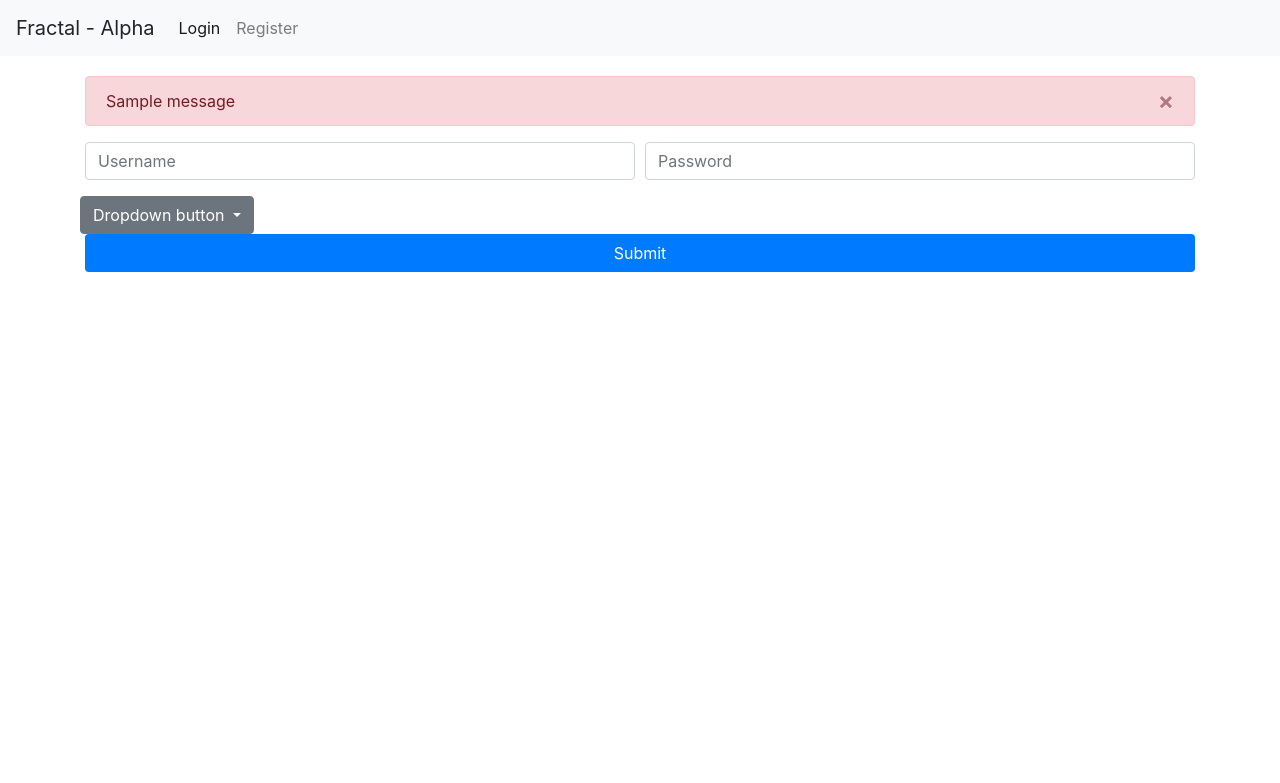
After one commit to doge/ICS3U-Culminating-2019, a Flask app: template templates/submit.html in a window 1280 px wide. The commit adds this page. Shown: the top 783 px of the page. Run offline with Flask 2, Linux system fonts and the light colour scheme; the template is opened without the code that fills it, so the values that code supplies are empty; one stand-in notice (Sample message) is shown; some libraries are stand-ins or nearby versions.

Commit message:
added different 'roles'

```diff
--- a/app.py
+++ b/app.py
@@ -20,17 +20,24 @@
 
         * verification process *
             [ ] setup auto-mailer -> google smtp server
-            [ ] different user accounts (administrator -> counselor -> student)
+            [~] different user accounts (administrator -> counselor -> student)
 
 
 '''
 
 from flask import *
 from lib.db import *
-import os, hashlib
+import os
+import hashlib
 
 app = Flask(__name__)
 app.secret_key = os.urandom(24)
+
+user_levels = {
+    'student': 0,
+    'counselor': 1,
+    'admin': 2
+}
 
 
 # This is called before a request is made to the server.
@@ -40,12 +47,24 @@ def before_request():
     if 'user' in session:
         # 'g' is a namespace object that has the same lifetime as an application context.
         g.user = session['user']
-        g.hours = return_user_hours(session['user'])
+        g.total_hours = return_user_hours(session['user'])
+        g.level = list(user_levels.keys())[list(user_levels.values()).index(return_user_level(session['user']))]
+        g.data = ['test 1', 'test 2', 'test 3']  # this will be our array of counselors, make a function that grabs them
+        # and returns them all with a list
 
 
 @app.route('/')
 def root():
     return redirect(url_for('login'))
+
+
+@app.route('/submit')
+def submit():
+    print(g.level)
+    if g.user and g.level == "student":
+        return render_template("submit.html")
+    else:
+        return redirect(url_for('home'))
 
 
 # The root of our website.
@@ -67,8 +86,8 @@ def login():
     # If the user is already logged in,
     if g.user:
         return redirect(url_for('solve'))
-
-    return render_template('login.html')
+    else:
+        return render_template('login.html')
 
 
 # The registration page of our website.
--- a/lib/db.py
+++ b/lib/db.py
@@ -66,3 +66,15 @@ def return_user_hours(username):
     return c.fetchone()[0]
 
     conn.close()
+
+
+def return_user_level(username):
+    conn = sqlite3.connect(db_name)
+    c = conn.cursor()
+
+    c.execute("SELECT user_level from fractal_users WHERE username='{username}'".format(username=username))
+    conn.commit()
+
+    return c.fetchone()[0]
+
+    conn.close()
--- a/templates/home.html
+++ b/templates/home.html
@@ -26,13 +26,13 @@
         </div>
     </nav>
 
+
     <body>
         <div class="nav_spacing">
           <div class="container">
-        <form>
               <h2>Welcome back, {{ g.user.capitalize() }}.</h2>
-          <h5>You currently have {{ g.hours }} community service hours.</h5>
-        </form>
+              <h4>You currently have {{ g.total_hours }} community service hours.</h4>
+              <h5>Your level is: {{ g.level.capitalize() }}.</h5>
           </div>
         </div>
 
--- /dev/null
+++ b/templates/submit.html
@@ -0,0 +1,73 @@
+<html lang="en">
+  <head>
+    <meta charset="utf-8">
+    <meta name="viewport" content="width=device-width, initial-scale=1, shrink-to-fit=no">
+
+    <link rel="stylesheet" href="https://stackpath.bootstrapcdn.com/bootstrap/4.3.1/css/bootstrap.min.css" integrity="sha384-ggOyR0iXCbMQv3Xipma34MD+dH/1fQ784/j6cY/iJTQUOhcWr7x9JvoRxT2MZw1T" crossorigin="anonymous">
+    <link rel="stylesheet" href="{{ url_for('static', filename='css/style.css') }}">
+
+    <title>Login</title>
+  </head>
+
+  <nav class="navbar navbar-expand-lg navbar-light bg-light">
+    <a class="navbar-brand">Fractal - Alpha</a>
+    <button class="navbar-toggler" type="button" data-toggle="collapse" data-target="#navbarNav" aria-controls="navbarNav" aria-expanded="false" aria-label="Toggle navigation">
+      <span class="navbar-toggler-icon"></span>
+    </button>
+    <div class="collapse navbar-collapse" id="navbarNav">
+      <ul class="navbar-nav">
+        <li class="nav-item">
+          <a class="nav-link active" href="/login">Login</a>
+        </li>
+        <li class="nav-item">
+          <a class="nav-link" href="/register">Register</a>
+        </li>
+      </ul>
+    </div>
+  </nav>
+
+  <body>
+    <div class="nav_spacing">
+      <div class="container">
+
+      {% for message in get_flashed_messages() %}
+      <div class="alert alert-danger alert-dismissible fade show" role="alert">
+        {{ message }}
+        <button type="button" class="close" data-dismiss="alert" aria-label="Close">
+          <span aria-hidden="true">&times;</span>
+        </button>
+      </div>
+      {% endfor %}
+
+        <form method="post">
+          <div class="form-row">
+            <div class="form-group col-md-6">
+              <input type="text" class="form-control" name="username" placeholder="Username">
+            </div>
+            <div class="form-group col-md-6">
+              <input type="password" class="form-control" name="password" placeholder="Password">
+            </div>
+
+            <div class="dropdown">
+              <button class="btn btn-secondary dropdown-toggle" type="button" id="dropdownMenuButton" data-toggle="dropdown" aria-haspopup="true" aria-expanded="false">
+                Dropdown button
+              </button>
+              <div class="dropdown-menu" aria-labelledby="dropdownMenuButton">
+                  {% for data in g.data %}
+                <a class="dropdown-item" href="#">{{ data }}</a>
+                  {% endfor %}
+              </div>
+            </div>
+
+          </div>
+            <button type="submit" class="btn btn-primary block" name="submit_button">Submit</button>
+        </form>
+      </div>
+    </div>
+
+    <script src="https://code.jquery.com/jquery-3.3.1.slim.min.js" integrity="sha384-q8i/X+965DzO0rT7abK41JStQIAqVgRVzpbzo5smXKp4YfRvH+8abtTE1Pi6jizo" crossorigin="anonymous"></script>
+    <script src="https://cdnjs.cloudflare.com/ajax/libs/popper.js/1.14.7/umd/popper.min.js" integrity="sha384-UO2eT0CpHqdSJQ6hJty5KVphtPhzWj9WO1clHTMGa3JDZwrnQq4sF86dIHNDz0W1" crossorigin="anonymous"></script>
+    <script src="https://stackpath.bootstrapcdn.com/bootstrap/4.3.1/js/bootstrap.min.js" integrity="sha384-JjSmVgyd0p3pXB1rRibZUAYoIIy6OrQ6VrjIEaFf/nJGzIxFDsf4x0xIM+B07jRM" crossorigin="anonymous"></script>
+
+  </body>
+</html>
```
Also changed, not shown: database.db. Lines whose indentation alone changed are shown as unchanged.
